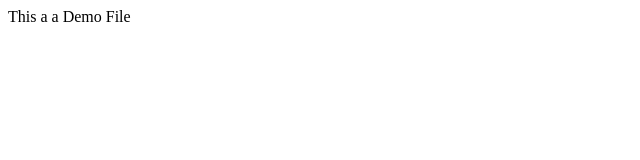
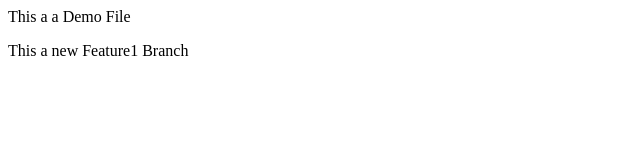
Before and after one commit to parthnirmal18/localRepo, a plain HTML site: page index.html in a window 1280 px wide. Shown: the whole page, without its empty margins (0-640 px from the left). Drawn offline with Linux system fonts and the light colour scheme.

Commit message:
Added to feature1

```diff
--- a/index.html
+++ b/index.html
@@ -1 +1,2 @@
 <p>This a a Demo File</p>
+<p>This a new Feature1 Branch</p>
```
